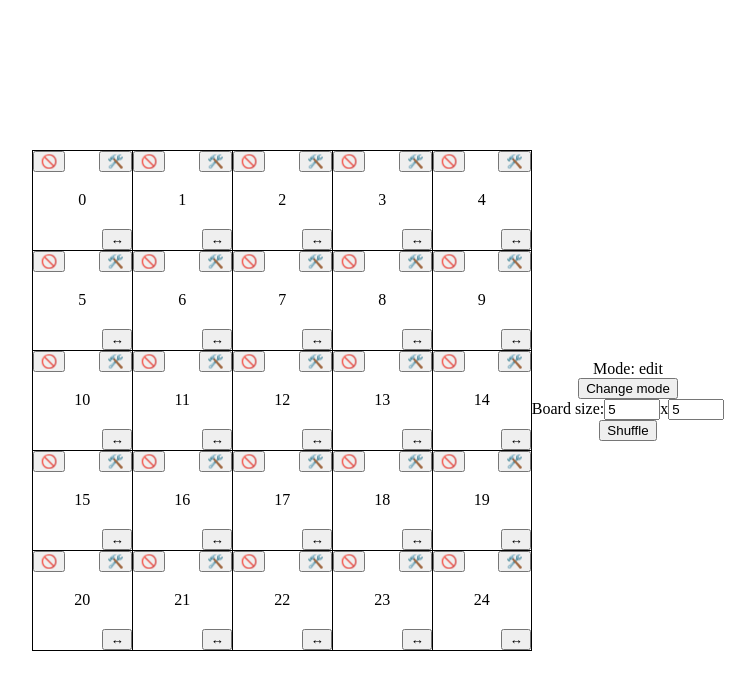
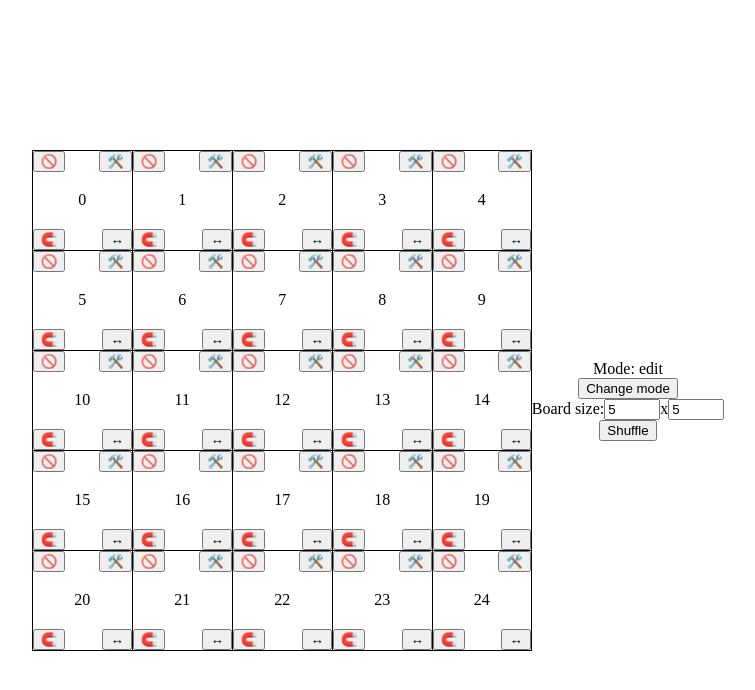
Before and after one commit to cheetamaru/bingo-builder, a Next.js app: page / in a window 1280 px wide. Shown: the top 690 px of the page, without its empty margins (262-1017 px from the left). Built offline with nearby package versions, Linux system fonts and the light colour scheme.

Commit message:
feat: add new button to block and fix disable reducer

```diff
--- a/src/components/BingoBlock.tsx
+++ b/src/components/BingoBlock.tsx
@@ -74,6 +74,7 @@ export default function BingoBlock(props: Props) {
         <button className={getToolsClass(styles["bingo-block__tools--left-top"])} onClick={onDisable}>
           {isDisabled ? "🟢" : "🚫"}
         </button>
+        <button className={getToolsClass(styles["bingo-block__tools--left-bottom"])}>🧲</button>
     </>
   }
 
--- a/src/reducers/bingoFieldReducer.ts
+++ b/src/reducers/bingoFieldReducer.ts
@@ -179,4 +179,5 @@ const performDisable = (draft: BingoItem[], action: BingoFieldDisableAction) =>
     }
 
     item.isDisabled = !item.isDisabled
+    item.isMarked = false
 }
--- a/src/styles/BingoBlock.module.css
+++ b/src/styles/BingoBlock.module.css
@@ -54,3 +54,8 @@
     left: 0;
     top: 0
 }
+
+.bingo-block__tools--left-bottom {
+    left: 0;
+    bottom: 0
+}
```
